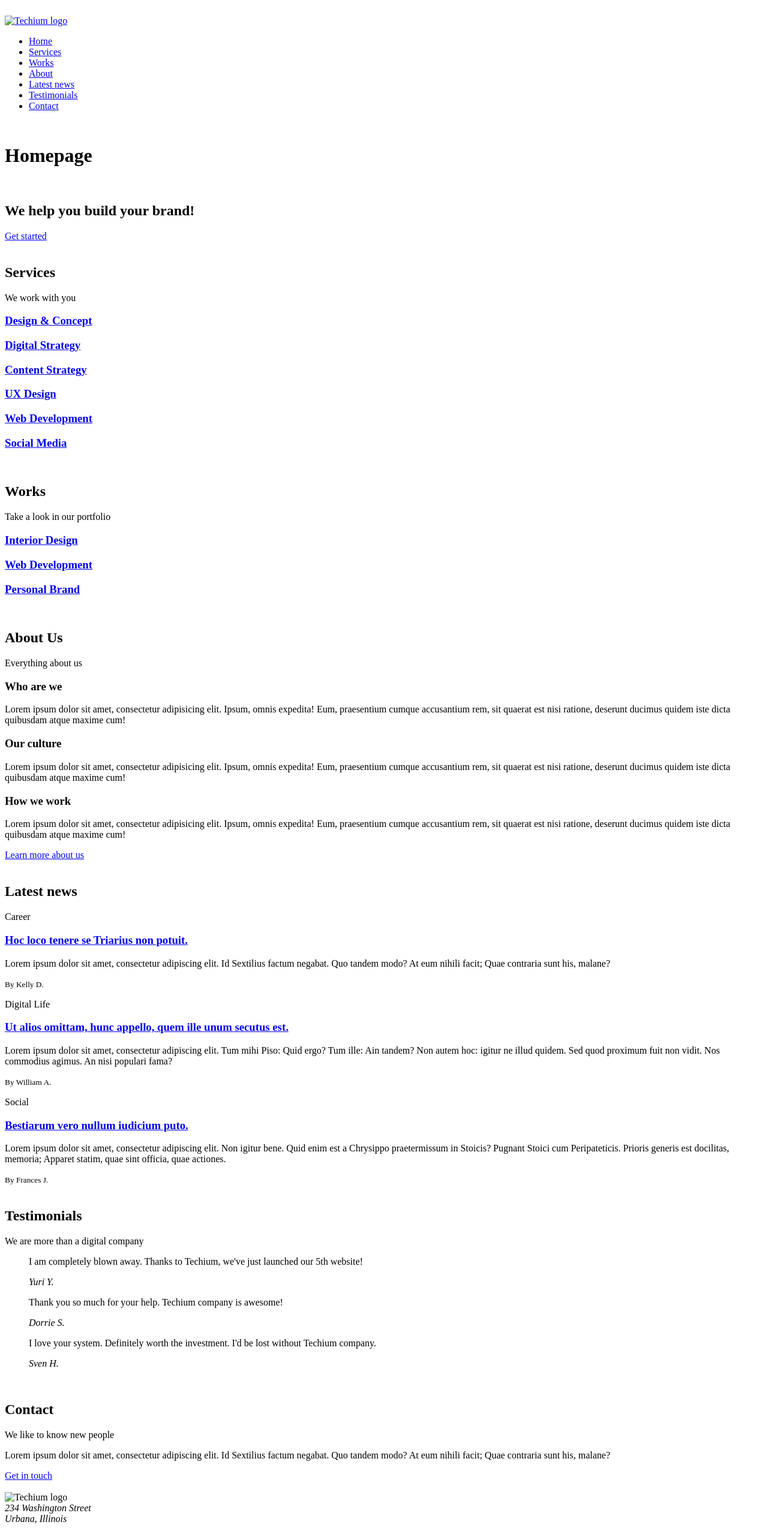
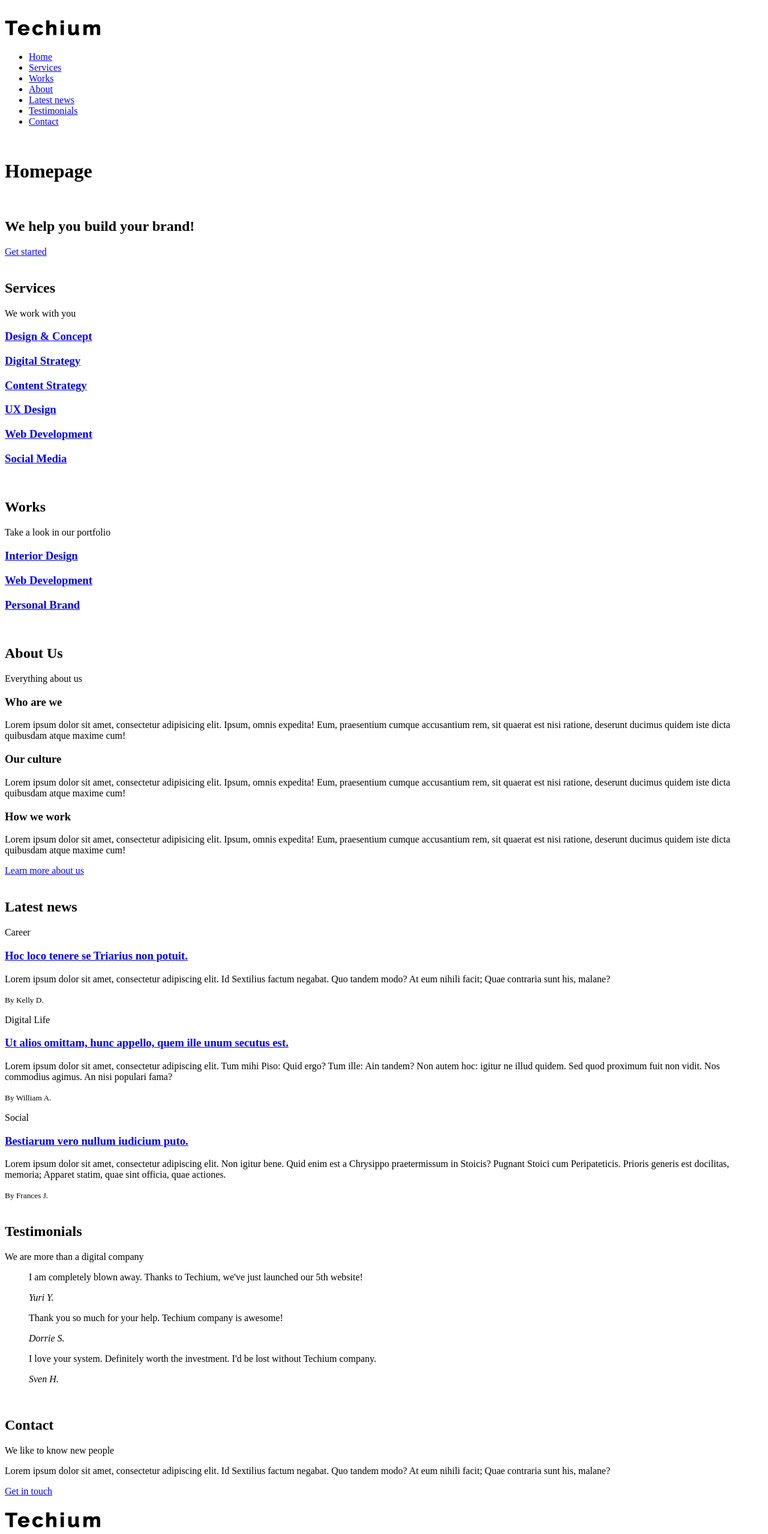
Before and after one commit to yacinekedidi/holbertonschool-web_front_end, a plain HTML site: page 0x00-html_advanced/35-index.html in a window 1280 px wide. Shown: the top 2558 px of the page at 60% size. Drawn offline with Linux system fonts and the light colour scheme; the site is published under a folder, as on GitHub Pages, so addresses that start at the root find nothing.

Commit message:
Replace text logo with image logo

```diff
--- a/0x00-html_advanced/35-index.html
+++ b/0x00-html_advanced/35-index.html
@@ -15,7 +15,7 @@
 		<div>
 			<div>
 				<a href="/">
-					<span><img src="/logo-black.png" alt="Techium logo" width="160" height="40"></span>
+					<span><img src="logo-black.png" alt="Techium logo" width="160" height="40"></span>
 				</a>
 			</div>
 			<nav>
@@ -172,7 +172,7 @@
 	<br/>
 	<!-- Footer -->
 	<footer>
-		<img src="/logo-black.png" alt="Techium logo" width="160" height="40">
+		<img src="logo-black.png" alt="Techium logo" width="160" height="40">
 		<address>234 Washington Street <br/> Urbana, Illinois</address>
 		<div>
 			<ul>
```
